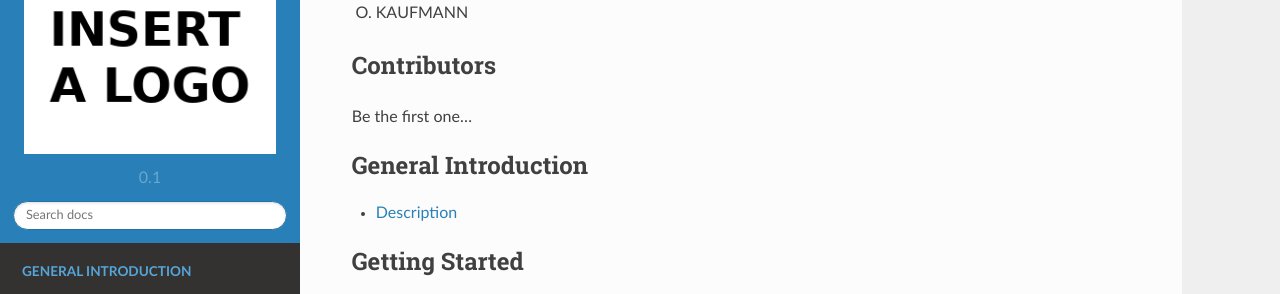
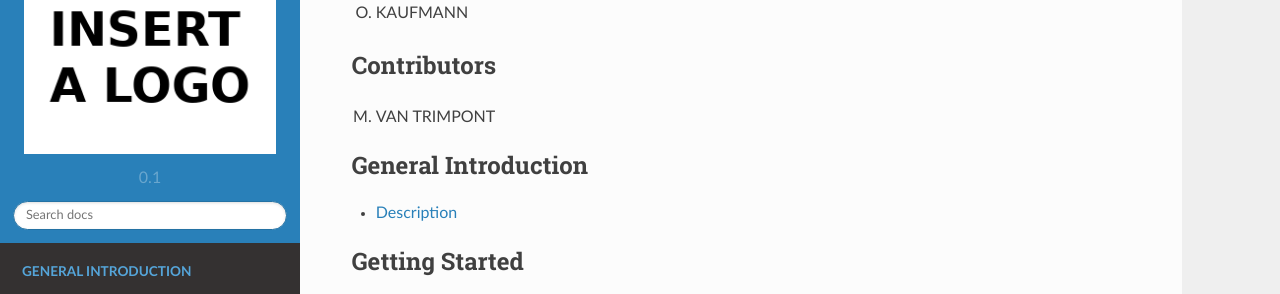
Before and after one commit to kaufmanno/GSDMA_2021, a Sphinx documentation site: the page built from docs/source/index.rst, in a window 1280 px wide and 900 px high, scrolled down 852 px. Shown: the part 151-445 px from the top of the window. Built offline with Sphinx 7.4.7 and the Read the Docs theme 2.0.0, drawn with Linux system fonts in a browser that asks for light colours.

Commit message:
Update index.rst

```diff
--- a/docs/source/index.rst
+++ b/docs/source/index.rst
@@ -50,7 +50,7 @@ O. KAUFMANN
 
 Contributors
 """"""""""""
-Be the first one...
+M. VAN TRIMPONT
 
 .. toctree::
    :maxdepth: 1
```
